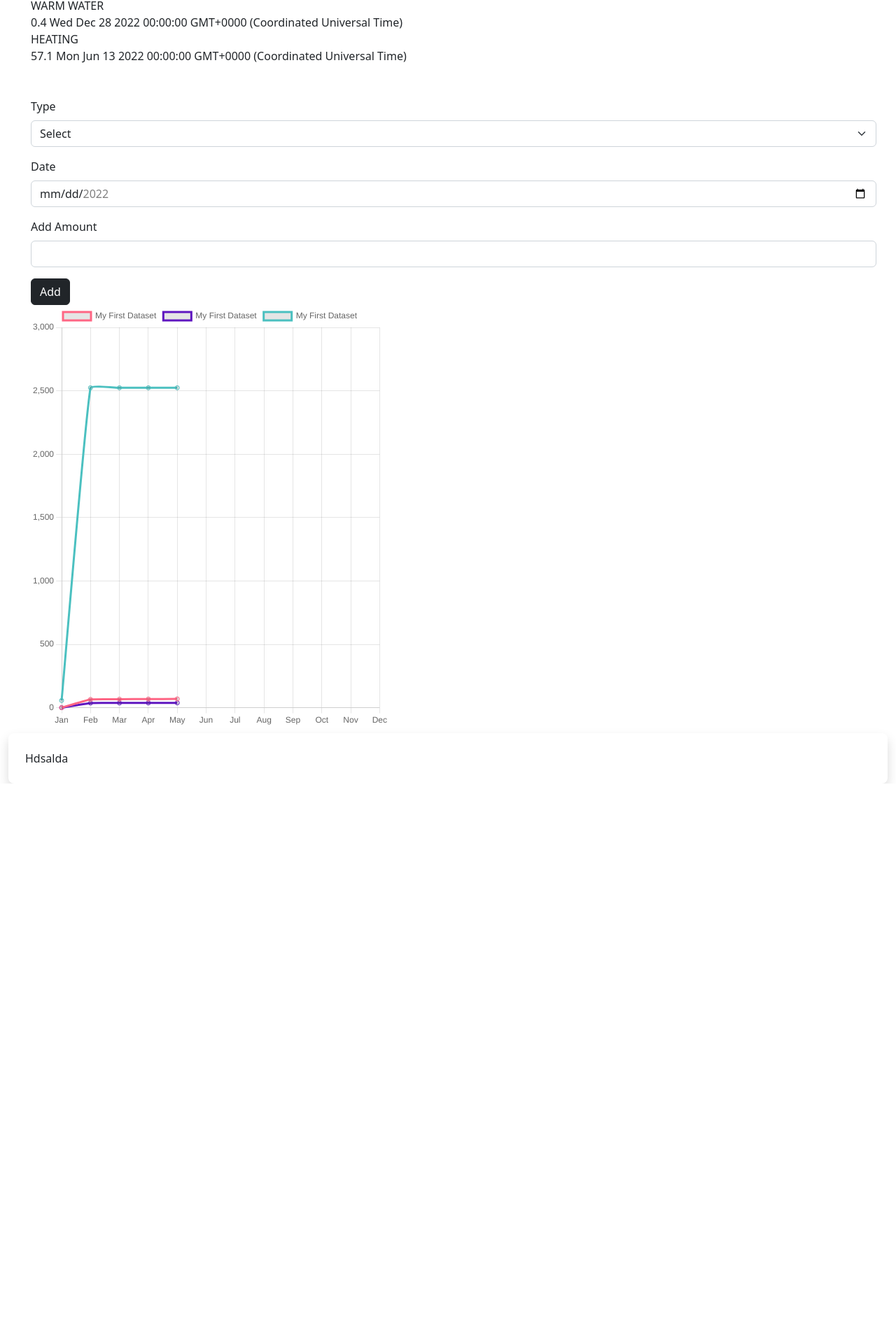
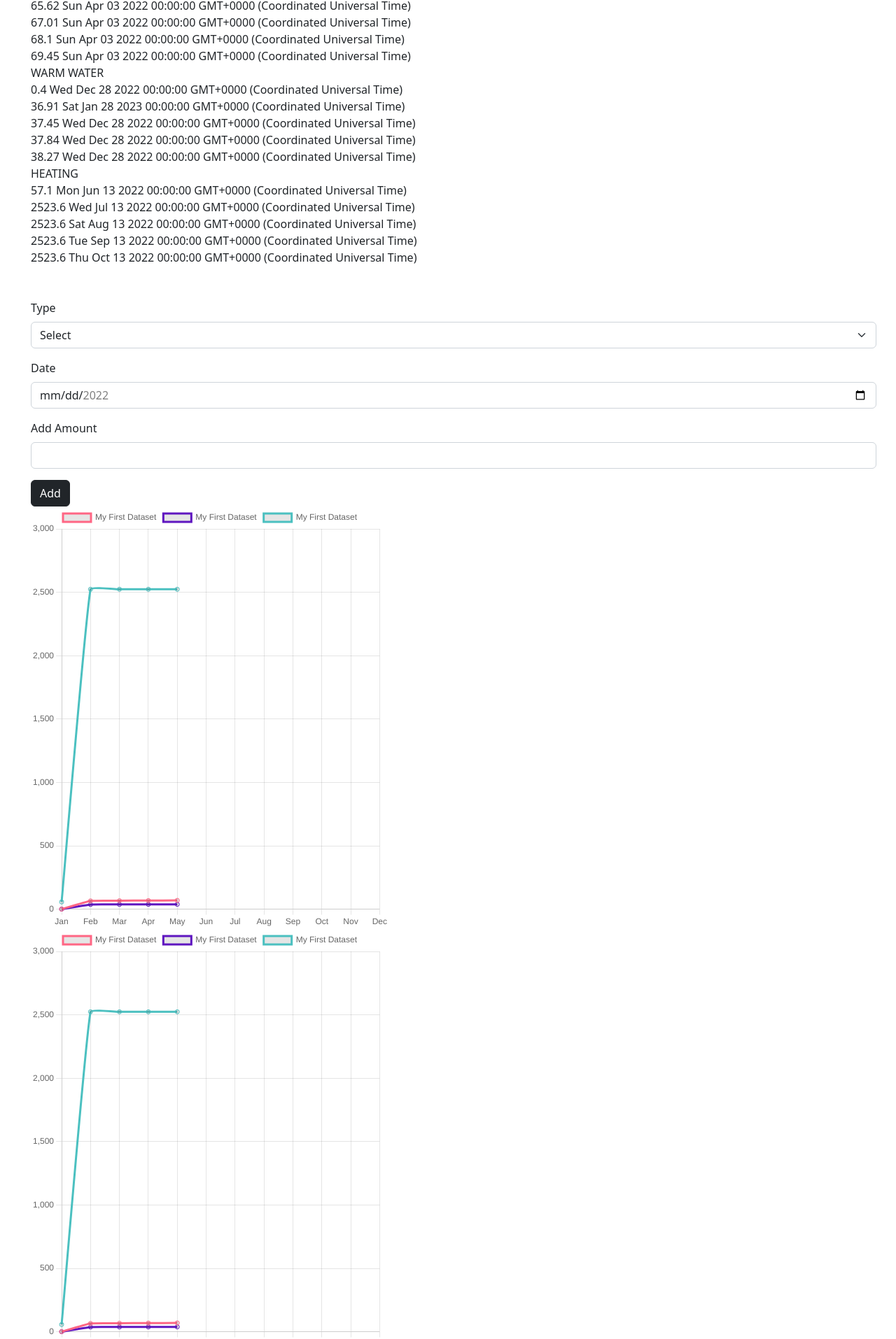
Before and after one commit to arcticH4re/tracky_frontend_nextjs, a Next.js app in the folder tracky/: page /dashboard in a window 1280 px wide. Shown: the part 153-2067 px from the top of the page at 70% size. Before the commit the page ends 1273 px from the top, so only its background shows below. Built offline with nearby package versions, Linux system fonts and the light colour scheme.

Commit message:
added monthly chart component

```diff
--- a/tracky/components/dashboard/Dashboard.tsx
+++ b/tracky/components/dashboard/Dashboard.tsx
@@ -3,6 +3,7 @@ import DashboardForm from "./DashboardForm";
 import React, { useState } from "react";
 import { Line } from "react-chartjs-2";
 import { Chart, ArcElement } from "chart.js";
+import MonthlyChart from "./MonthlyChart";
 
 Chart.register(ArcElement);
 import {
@@ -31,11 +32,43 @@ const WATER = [
     amount: 0.5,
     date: new Date(2022, 3, 3),
   },
+  {
+    amount: 65.62,
+    date: new Date(2022, 3, 3),
+  },
+  {
+    amount: 67.01,
+    date: new Date(2022, 3, 3),
+  },
+  {
+    amount: 68.1,
+    date: new Date(2022, 3, 3),
+  },
+  {
+    amount: 69.45,
+    date: new Date(2022, 3, 3),
+  },
 ];
 
 const WARM_WATER = [
   {
     amount: 0.4,
+    date: new Date(2022, 11, 28),
+  },
+  {
+    amount: 36.91,
+    date: new Date(2022, 12, 28),
+  },
+  {
+    amount: 37.45,
+    date: new Date(2022, 11, 28),
+  },
+  {
+    amount: 37.84,
+    date: new Date(2022, 11, 28),
+  },
+  {
+    amount: 38.27,
     date: new Date(2022, 11, 28),
   },
 ];
@@ -45,16 +78,28 @@ const HEATING = [
     amount: 57.1,
     date: new Date(2022, 5, 13),
   },
+  {
+    amount: 2523.6,
+    date: new Date(2022, 6, 13),
+  },
+  {
+    amount: 2523.6,
+    date: new Date(2022, 7, 13),
+  },
+  {
+    amount: 2523.6,
+    date: new Date(2022, 8, 13),
+  },
+  {
+    amount: 2523.6,
+    date: new Date(2022, 9, 13),
+  },
 ];
 
 const Dashboard: React.FC = () => {
   const [water, setWater] = useState(WATER);
   const [warmWater, setWarmWater] = useState(WARM_WATER);
   const [heating, setHeating] = useState(HEATING);
-
-  const waterArray = [0.5, 65.62, 67.01, 68.1, 69.45];
-  const warmWaterArray = [0.4, 36.91, 37.45, 37.84, 38.27];
-  const heatingArray = [57.1, 2523.6, 2523.6, 2523.6, 2523.6];
 
   const labelArray = [
     "Jan",
@@ -76,21 +121,21 @@ const Dashboard: React.FC = () => {
     datasets: [
       {
         label: "My First Dataset",
-        data: waterArray,
+        data: WATER.map((w) => w.amount),
         fill: true,
         borderColor: "rgb(1335, 102, 132)",
         tension: 0.1,
       },
       {
         label: "My First Dataset",
-        data: warmWaterArray,
+        data: WARM_WATER.map((w) => w.amount),
         fill: true,
         borderColor: "rgb(95, 22, 192)",
         tension: 0.1,
       },
       {
         label: "My First Dataset",
-        data: heatingArray,
+        data: HEATING.map((w) => w.amount),
         fill: true,
         borderColor: "rgb(75, 192, 192)",
         tension: 0.1,
@@ -180,7 +225,9 @@ const Dashboard: React.FC = () => {
         </div>
       </div>
       <DashboardForm onSubmitData={submitDataHandler} />
-      <Line data={chartData} className="max-w-lg" />
+      <MonthlyChart data={chartData} className="max-w-lg" />
+      <MonthlyChart data={chartData} className="max-w-lg" />
+      <MonthlyChart data={chartData} className="max-w-lg" />
     </Container>
   );
 };
--- /dev/null
+++ b/tracky/components/dashboard/MonthlyChart.tsx
@@ -0,0 +1,33 @@
+import { Container } from "react-bootstrap";
+import DashboardForm from "./DashboardForm";
+import React, { useState } from "react";
+import { Line } from "react-chartjs-2";
+import { Chart, ArcElement } from "chart.js";
+
+Chart.register(ArcElement);
+import {
+  Chart as ChartJS,
+  CategoryScale,
+  LinearScale,
+  PointElement,
+  LineElement,
+  Title,
+  Tooltip,
+  Legend,
+} from "chart.js";
+
+ChartJS.register(
+  CategoryScale,
+  LinearScale,
+  PointElement,
+  LineElement,
+  Title,
+  Tooltip,
+  Legend
+);
+
+function MonthlyChart(props) {
+  return <Line data={props.data} className="max-w-lg" />;
+}
+
+export default MonthlyChart;
```
